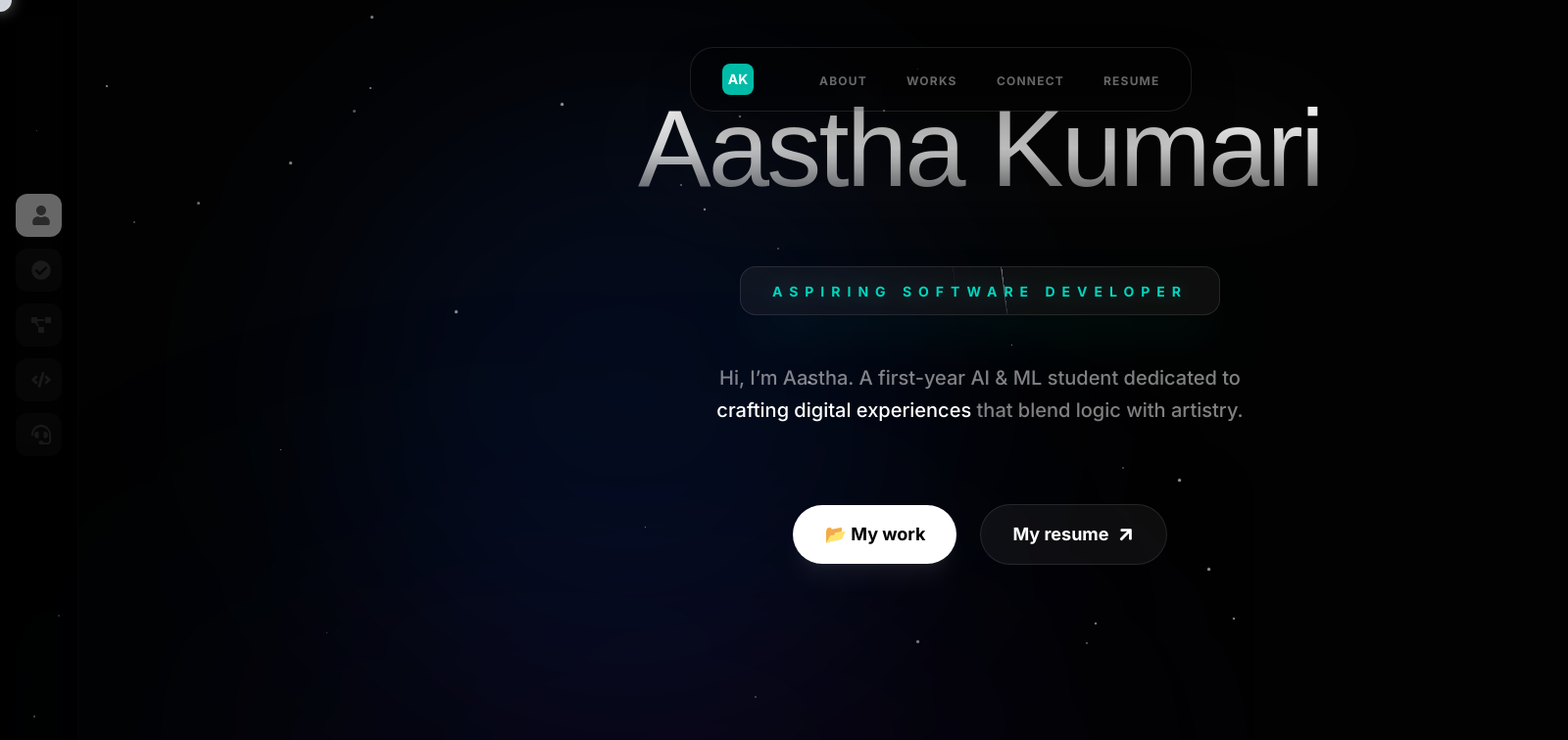
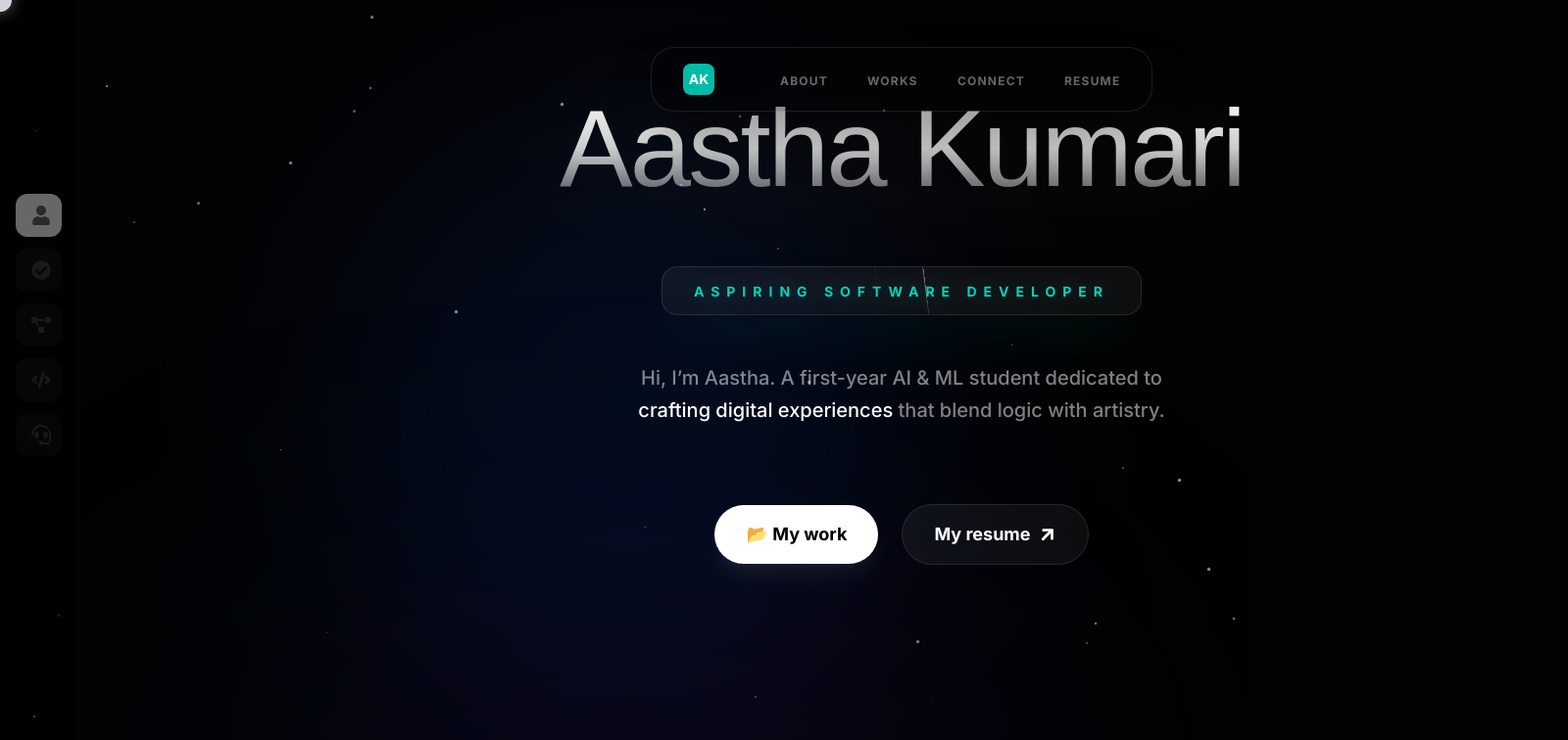
Before and after one commit to aasthakumari03/updated_Portfolio, a Next.js app: page / in a window 1280 px wide. Shown: the top 756 px of the page at 98% size, 1600 px wide, since content can reach past the window. Built offline with nearby package versions, Linux system fonts and the light colour scheme; a web font is replaced by a local one.

Commit message:
refine: restore absolute centering by removing sidebar compensation

```diff
--- a/app/page.tsx
+++ b/app/page.tsx
@@ -100,7 +100,7 @@ export default function Home() {
   ];
 
   return (
-    <div className="animate-fade-in flex flex-col sm:pl-20">
+    <div className="animate-fade-in flex flex-col">
       <NavHeader />
 
       {/* Section 1: Hero */}
```
